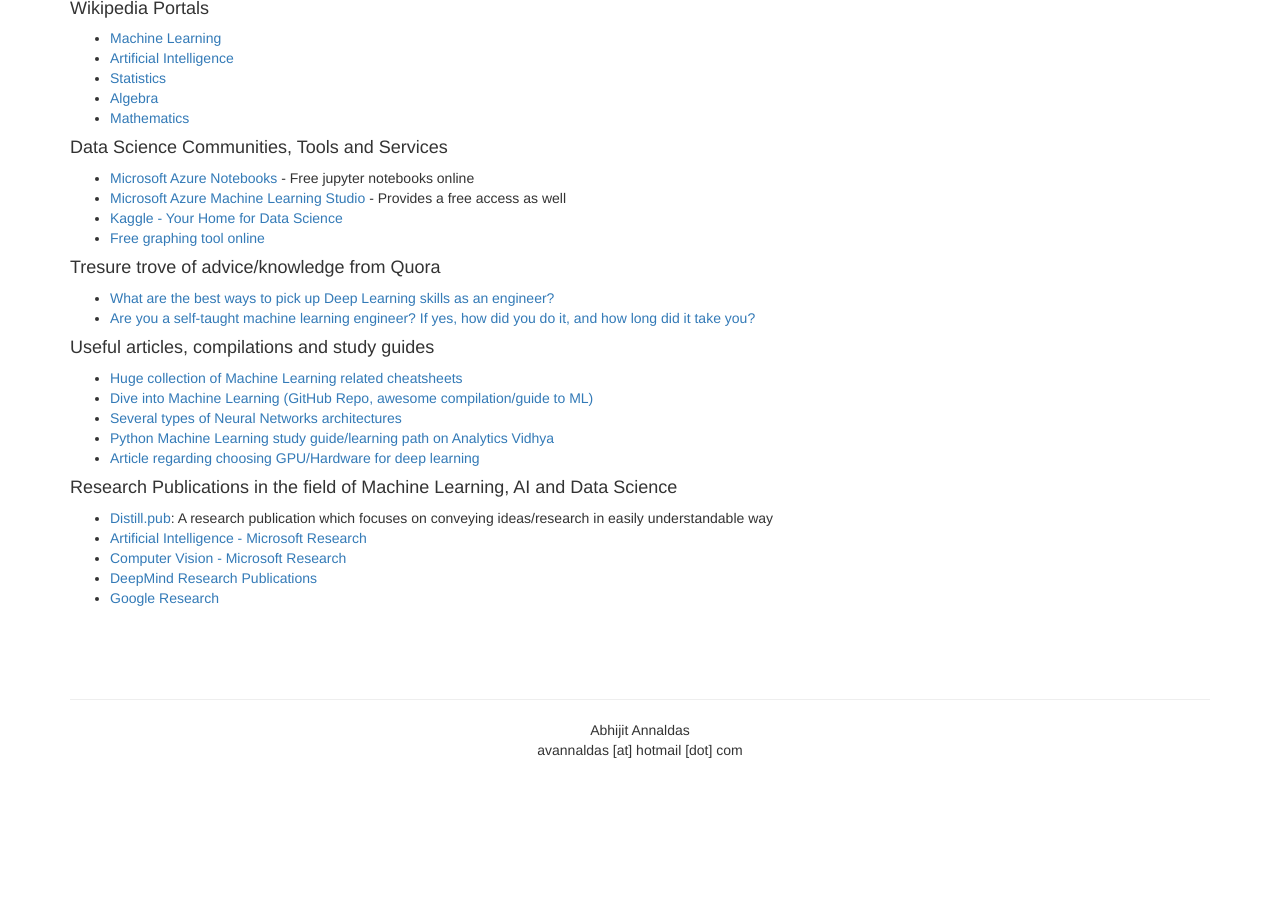
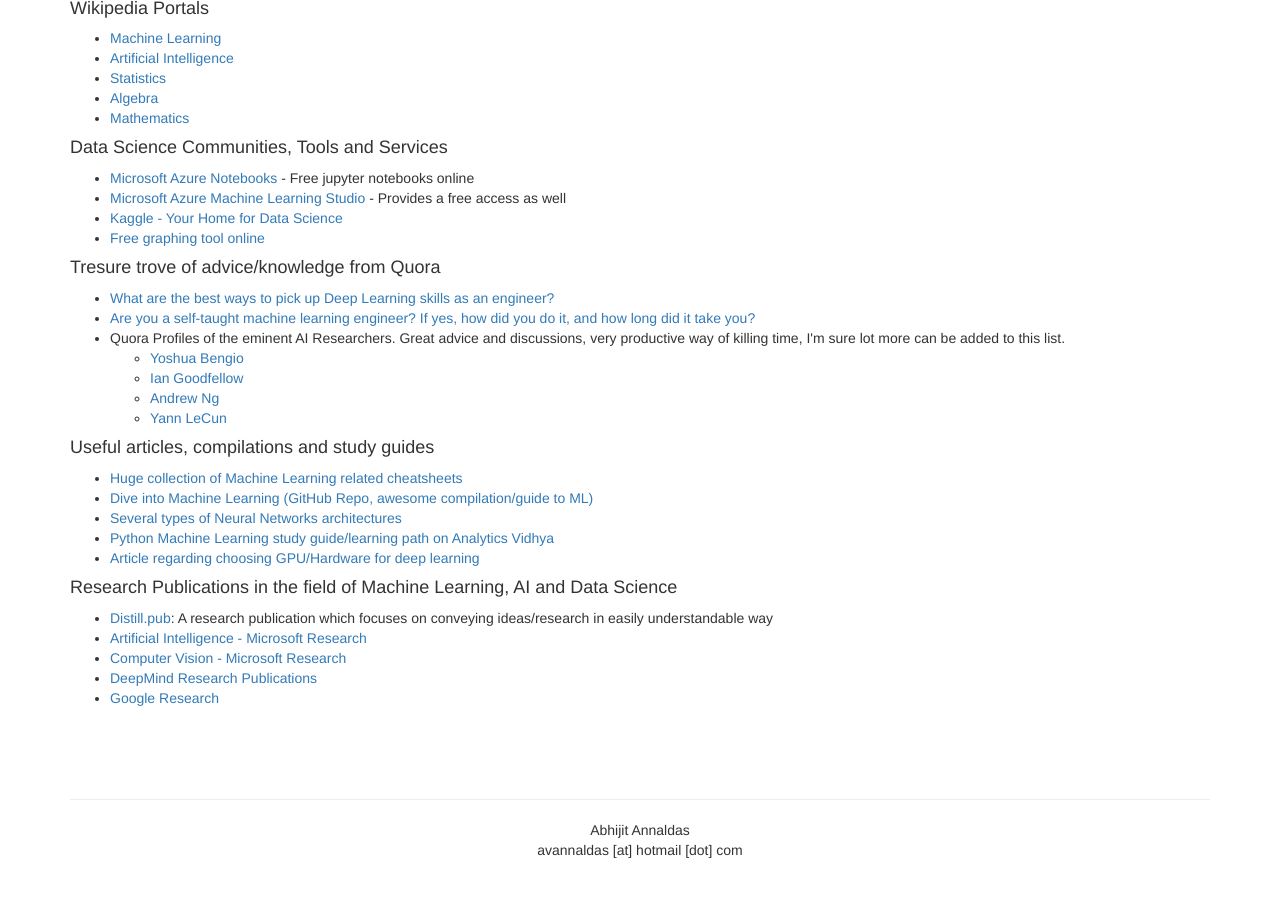
Before and after one commit to devm1023/ML_project, a Jekyll site: the page built from pages/useful-stuff.html, in a window 1280 px wide and 900 px high, scrolled down 1258 px. Shown: the top 897 px of the window. Built offline with Jekyll 4.4.1, drawn with Linux system fonts in a browser that asks for light colours; nearby versions of some CDN libraries; comment, search, counter and statistics services are not loaded; before the commit the page ends 2058 px from its top, so only the background shows below that.

Commit message:
Update useful-stuff.html

```diff
--- a/pages/useful-stuff.html
+++ b/pages/useful-stuff.html
@@ -83,6 +83,14 @@
 <ul>
 	<li><A href="https://www.quora.com/What-are-the-best-ways-to-pick-up-Deep-Learning-skills-as-an-engineer" target="_blank">What are the best ways to pick up Deep Learning skills as an engineer?</A></li>
 	<li><A href="https://www.quora.com/Are-you-a-self-taught-machine-learning-engineer-If-yes-how-did-you-do-it-and-how-long-did-it-take-you" target="_blank">Are you a self-taught machine learning engineer? If yes, how did you do it, and how long did it take you?</A></li>
+	<li>Quora Profiles of the eminent AI Researchers. Great advice and discussions, very productive way of killing time, I'm sure lot more can be added to this list.
+		<ul>
+			<li><A href="https://www.quora.com/profile/Yoshua-Bengio" target="_blank">Yoshua Bengio</A></li>
+			<li><A href="https://www.quora.com/profile/Ian-Goodfellow" target="_blank">Ian Goodfellow</A></li>
+			<li><A href="https://www.quora.com/profile/Andrew-Ng" target="_blank">Andrew Ng</A></li>
+			<li><A href="https://www.quora.com/profile/Yann-LeCun" target="_blank">Yann LeCun</A></li>
+		</ul>
+	</li>
 </ul>
 <h4>Useful articles, compilations and study guides</h4>
 <ul>
```
